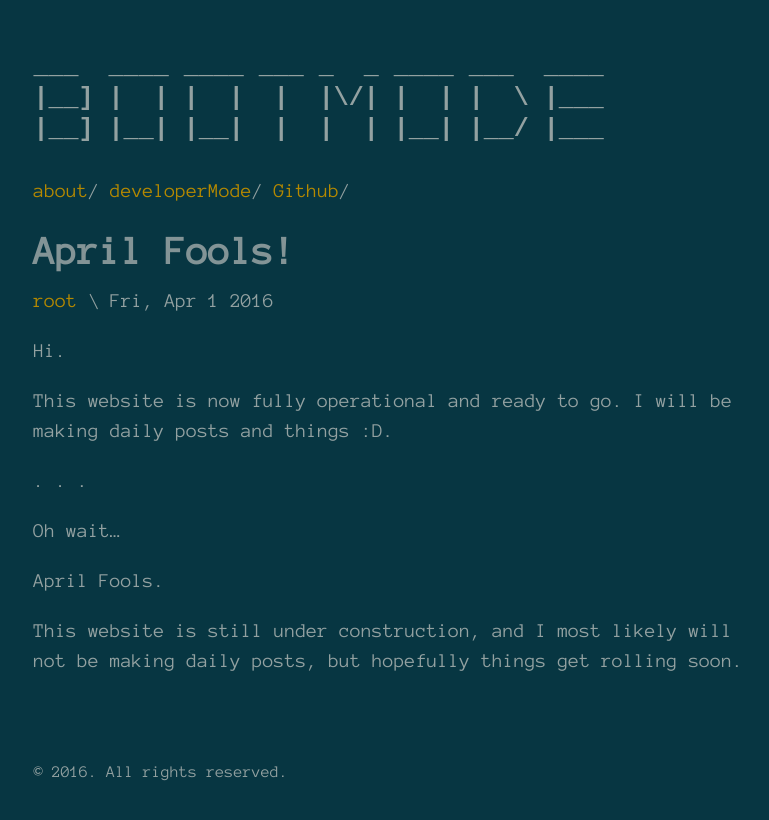
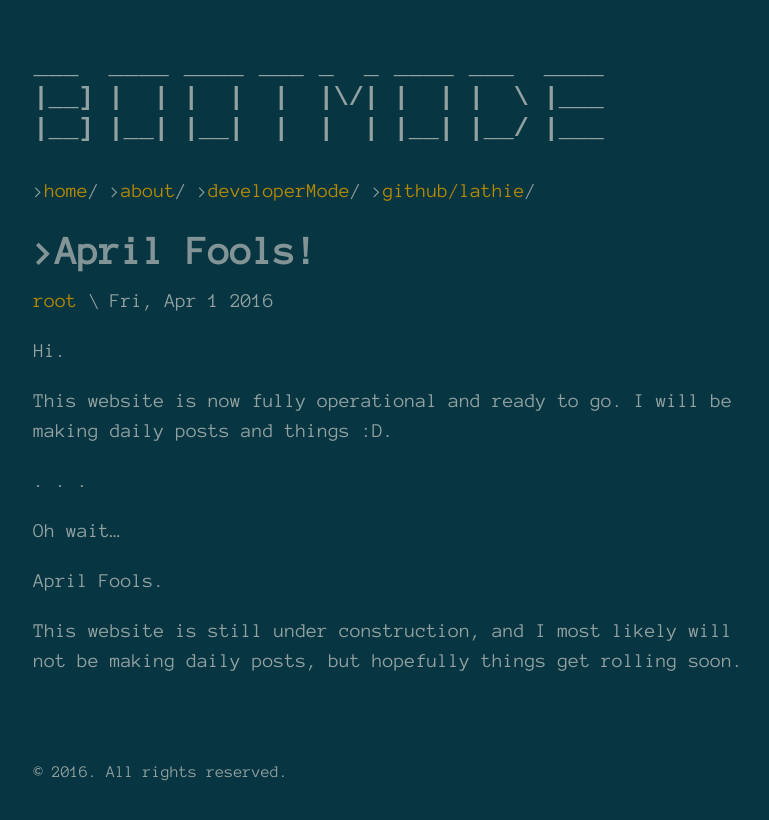
Before and after one commit to developermo-de/bootmode, a Jekyll site: the page built from _posts/2016-04-01-april-fools.md, in a window 1280 px wide. Shown: the top 820 px of the page, without its empty margins (10-779 px from the left). Built offline with Jekyll 4.4.1, drawn with Linux system fonts in a browser that asks for light colours.

Commit message:
updated website stuff some more

```diff
--- a/_config.yml
+++ b/_config.yml
@@ -22,7 +22,7 @@ author:
   email:             bniu2@illinois.edu
 
 # Custom vars
-version:             0.1.1
+version:             0.2.1
 github:
   repo:              https://github.com/developermode/bootmode
 
--- a/_layouts/default.html
+++ b/_layouts/default.html
@@ -16,13 +16,16 @@ ___  ____ ____ ___ _  _ ____ ___  ____
 	</h3>
         <ul class="header">
           <li>
-            <a href="{{ '/about' | prepend: site.baseurl | prepend: site.url}}">about</a><span>/</span>
+            ><a href="/">home</a><span>/</span>
           </li>
           <li>
-            <a href="http://developermo.de">developerMode</a><span>/</span>
+            ><a href="/about.html">about</a><span>/</span>
           </li>
           <li>
-            <a href="http://github.com/Lathie">Github</a><span>/</span>
+            ><a href="http://developermo.de">developerMode</a><span>/</span>
+          </li>
+          <li>
+            ><a href="http://github.com/Lathie">github/lathie</a><span>/</span>
           </li>
         </ul>
 
--- a/_layouts/page.html
+++ b/_layouts/page.html
@@ -1,8 +1,8 @@
----
+l---
 layout: default
 ---
 
 <article class="page">
-  <h1 class="page-title">{{ page.title }}</h1>
+  <h2 class="page-title">>{{ page.title }}</h2>
   {{ content }}
 </article>
--- a/_layouts/post.html
+++ b/_layouts/post.html
@@ -3,7 +3,7 @@ layout: default
 ---
 
 <article class="post">
-  <h1 class="post-title">{{ page.title }}</h1>
+  <h1 class="post-title">>{{ page.title }}</h1>
   <!-- <time datetime="{{ page.date | date_to_xmlschema }}" class="post-date">{{ page.date | date_to_string }}</time> -->
   <ul class="post-meta">
     <li>
```
